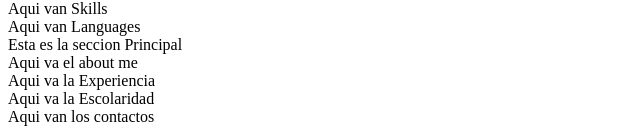
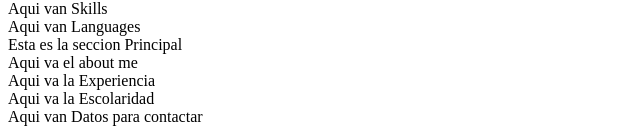
Before and after one commit to checochago/my-CV, a plain HTML site: page index.html in a window 1280 px wide. Shown: the part 1014-1145 px from the top of the page, 0-640 px from the left. Drawn offline with Linux system fonts and the light colour scheme.

Commit message:
Cambio de nombre de Zona de Contactos a Datos para contactar

```diff
--- a/index.html
+++ b/index.html
@@ -34,7 +34,7 @@
         Aqui va la Escolaridad
       </section>
       <section>
-        Aqui van los contactos
+        Aqui van Datos para contactar
       </section>
     </main>
   </body>
```
